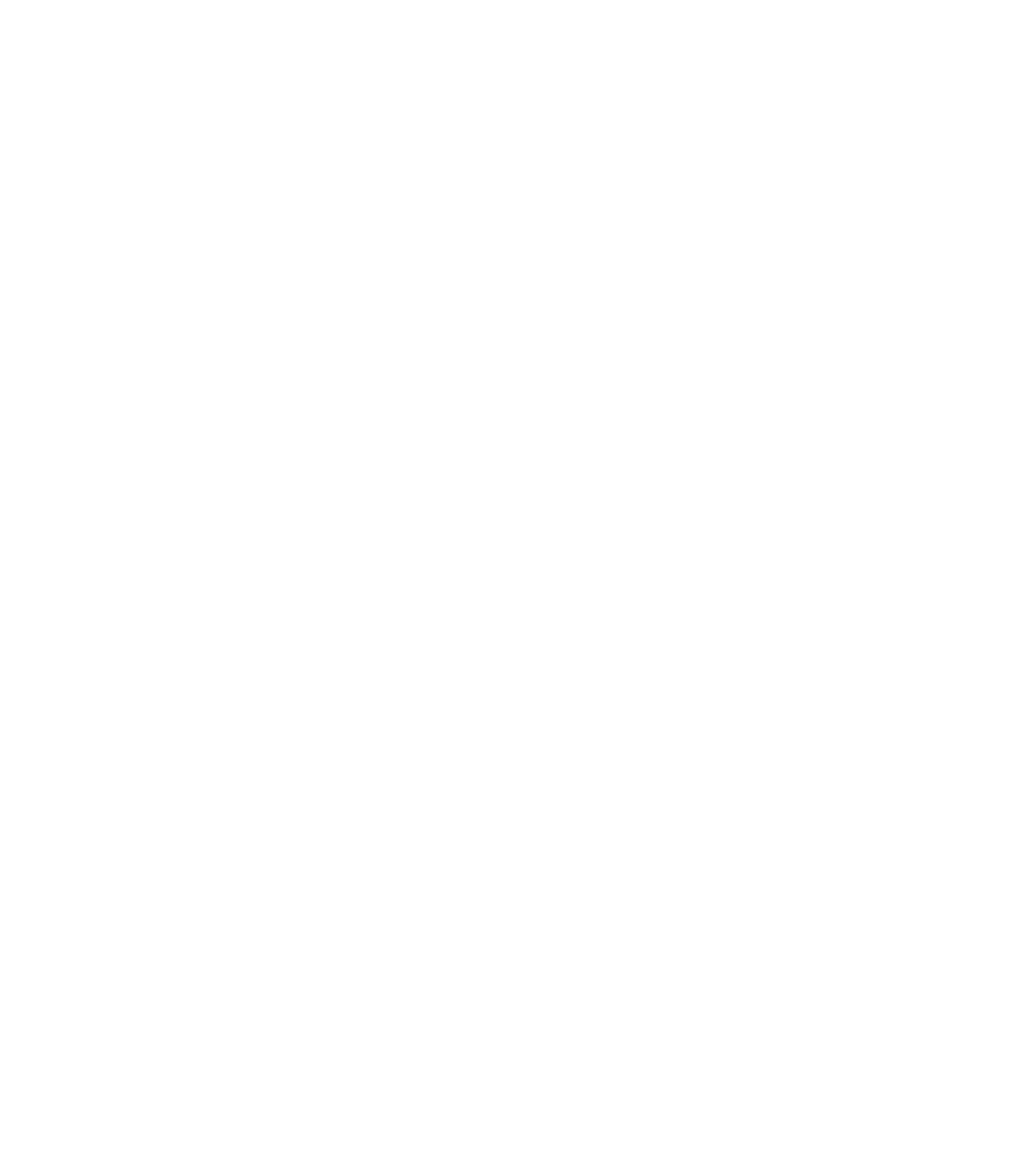
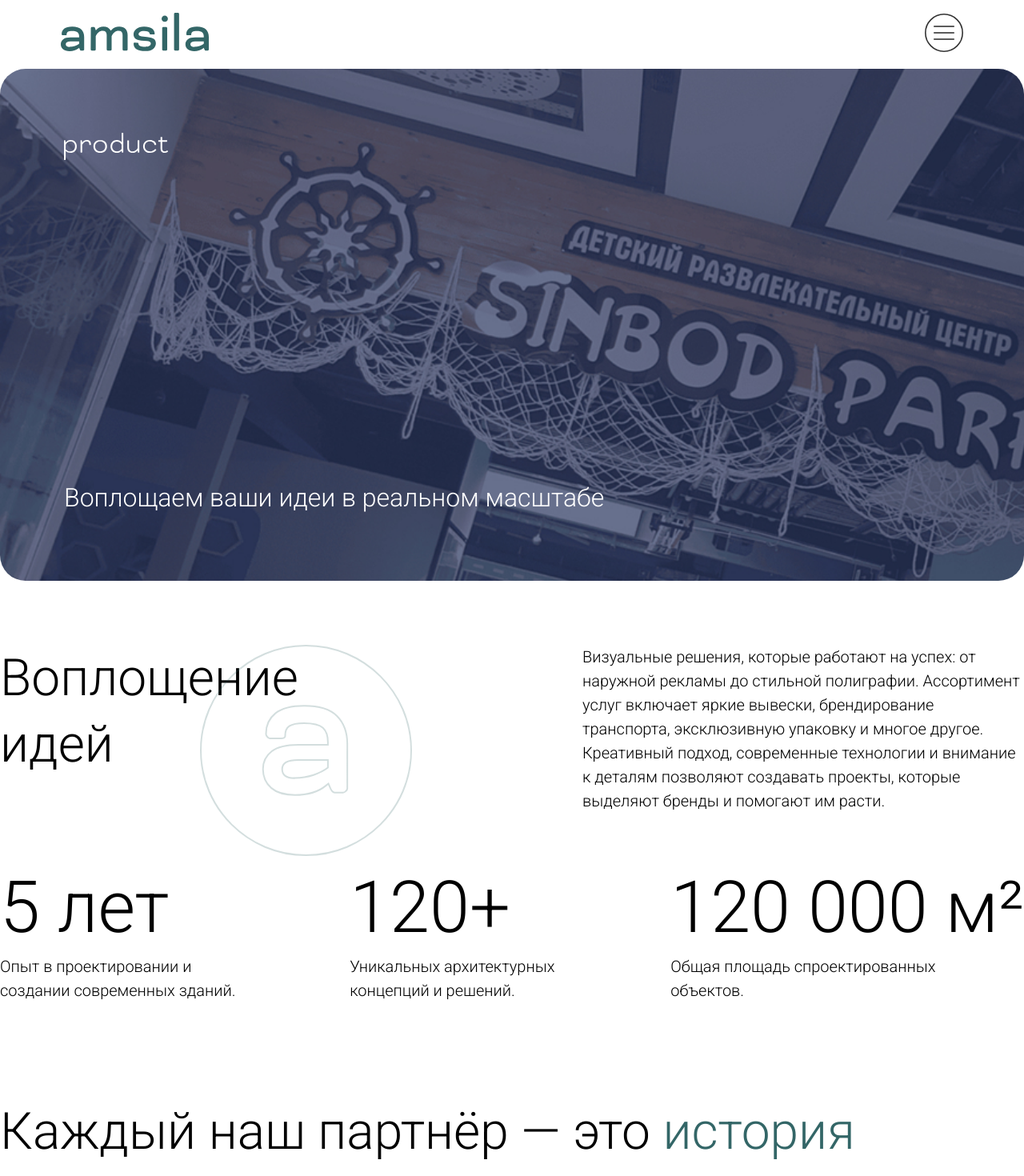
Before and after one commit to HusniddinAyubjonov/amsila-react, a React (Vite) app: page /product in a window 1280 px wide. Before the commit this address had no page. Shown: the top 1470 px of the page at 80% size. Before the commit the page ends 800 px from the top, so only its background shows below. Built offline with nearby package versions, Linux system fonts and the light colour scheme.

Commit message:
added product page

```diff
--- a/src/App.tsx
+++ b/src/App.tsx
@@ -5,6 +5,7 @@
 // Lazy load the Home component
 const Home = lazy(() => import("./pages/home/Home"));
 const Architecture = lazy(() => import("./pages/architecture/Architecture"));
+const Product = lazy(() => import("./pages/poduct/Product"));
 
 export default function App() {
   return (
@@ -13,6 +14,7 @@
         <Routes>
           <Route path="/" element={<Home />} />
           <Route path="/architecture" element={<Architecture />} />
+          <Route path="/product" element={<Product />} />
         </Routes>
       </Suspense>
     </BrowserRouter>
--- a/src/pages/architecture/Architecture.tsx
+++ b/src/pages/architecture/Architecture.tsx
@@ -12,11 +12,11 @@
 export default function Architecture() {
   return (
     <div>
+      <Navbar />
       <Banners
         bannerUrl={banner}
         textImg={textImg}
-        title="Каждая линия проекта — шаг к гармонии. Архитектура, которая чувствует и понимает вас
-"
+        title="Каждая линия проекта — шаг к гармонии. Архитектура, которая чувствует и понимает вас"
       />
       <div>
         <TitleText
@@ -26,11 +26,10 @@
         />
         <OurExperience />
       </div>
-      <Navbar />
-      <Projects/>
+      <Projects />
       <Partners />
       <Certificate />
-      <MapComponent/>
+      <MapComponent />
     </div>
   );
 }
--- /dev/null
+++ b/src/pages/poduct/Product.tsx
@@ -0,0 +1,34 @@
+import Banners from "../../shared/ui/banners/Banners";
+import TitleText from "../../shared/ui/titleText/TitleText";
+import OurExperience from "../../shared/ui/OurExperience/OurExperience";
+import Navbar from "../../shared/ui/navbar/Navbar";
+import Partners from "../../shared/ui/partners/Partners";
+import Certificate from "../../shared/ui/certificates/Certificate";
+import MapComponent from "../../shared/ui/map/Map";
+import banner from "../../assets/images/product/bannerProduct.jpg";
+import textImg from "../../shared/icon/productTxt.svg";
+
+export default function Product() {
+  return (
+    <div>
+      <div>
+        <Navbar />
+        <Banners
+          bannerUrl={banner}
+          textImg={textImg}
+          title="Воплощаем ваши идеи в реальном масштабе"
+        />
+        <div>
+          <TitleText
+            title="Воплощение идей"
+            description="Визуальные решения, которые работают на успех: от наружной рекламы до стильной полиграфии. Ассортимент услуг включает яркие вывески, брендирование транспорта, эксклюзивную упаковку и многое другое. Креативный подход, современные технологии и внимание к деталям позволяют создавать проекты, которые выделяют бренды и помогают им расти."
+          />
+          <OurExperience />
+        </div>
+        <Partners />
+        <Certificate />
+        <MapComponent />
+      </div>
+    </div>
+  );
+}
```
Also changed, not shown: src/assets/images/product/bannerProduct.jpg (added), src/pages/poduct/product.module.css (added).
